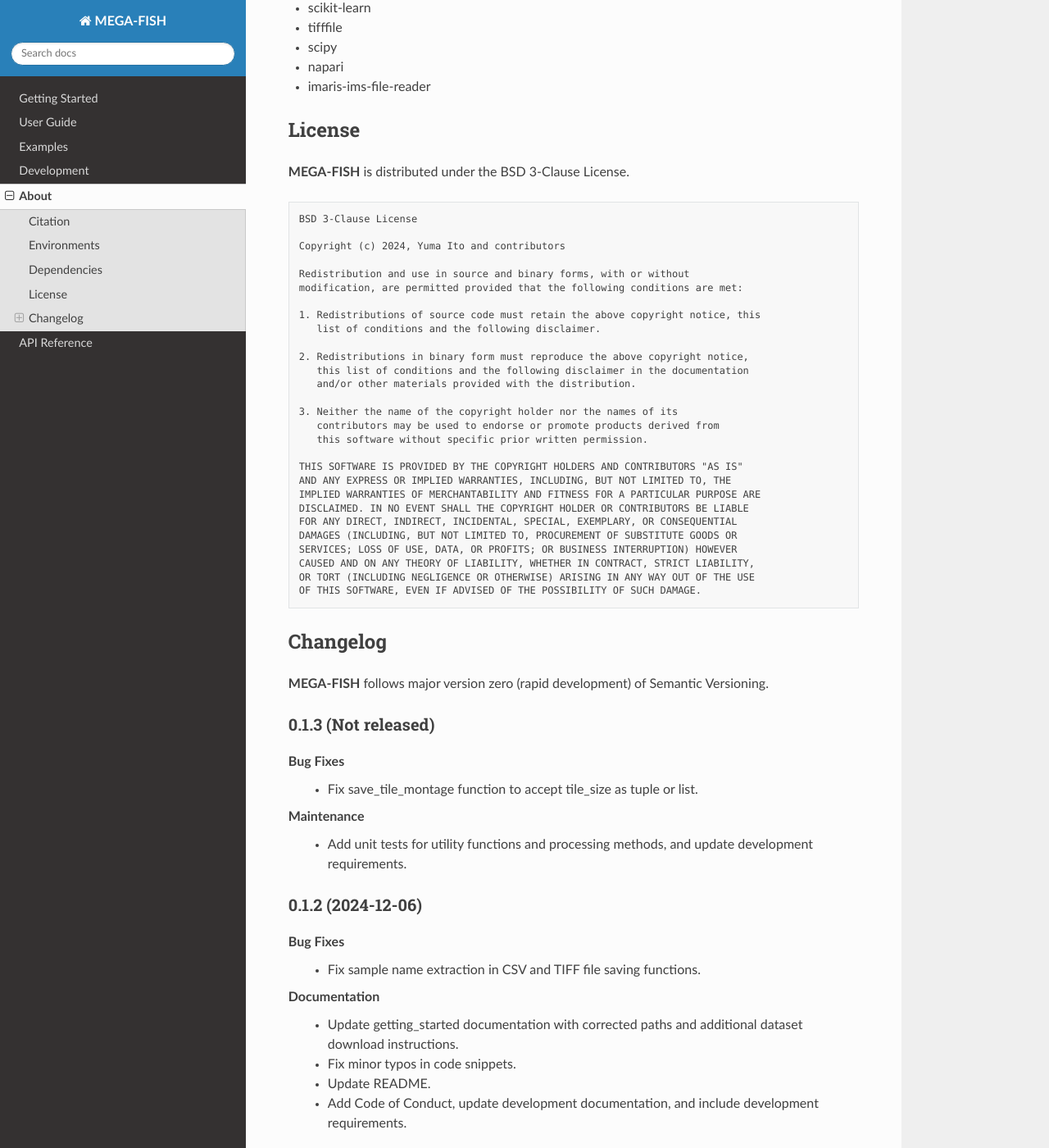
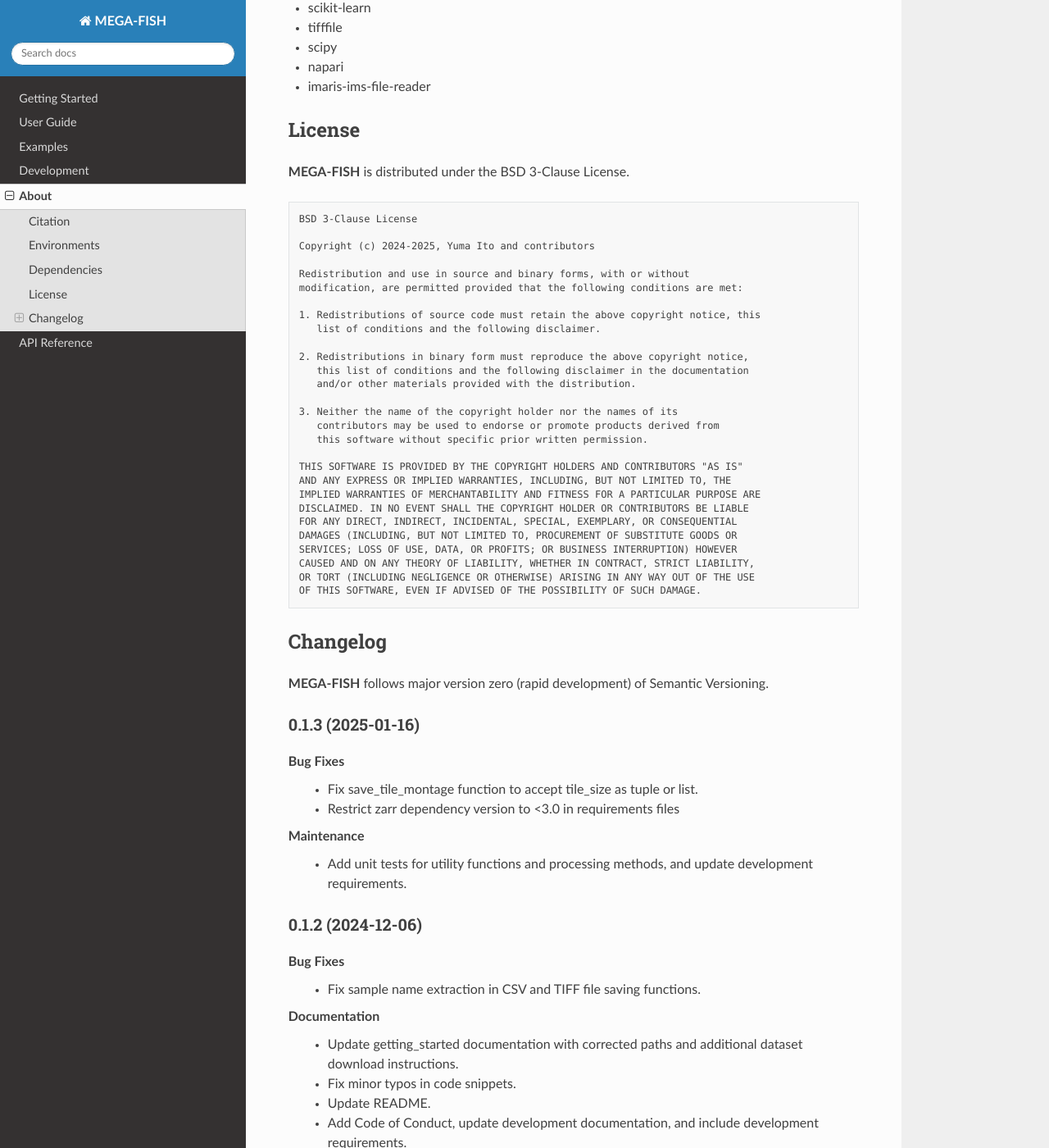
Before and after one commit to yumaitou/megafish, a Sphinx documentation site: the page built from docs/about.rst, in a window 1280 px wide and 1400 px high, scrolled down 906 px. Shown: the whole window at 82% size. Built offline with Sphinx 7.4.7 and the Read the Docs theme 3.1.0, drawn with Linux system fonts in a browser that asks for light colours; some of the changed text lies outside the part shown.

Commit message:
Bump version to 0.1.3 and update copyright

```diff
--- a/docs/about.rst
+++ b/docs/about.rst
@@ -49,7 +49,7 @@
 
    BSD 3-Clause License
 
-   Copyright (c) 2024, Yuma Ito and contributors
+   Copyright (c) 2024-2025, Yuma Ito and contributors
 
    Redistribution and use in source and binary forms, with or without
    modification, are permitted provided that the following conditions are met:
@@ -81,11 +81,12 @@
 
 **MEGA-FISH** follows major version zero (rapid development) of Semantic Versioning.
 
-0.1.3 (Not released)
+0.1.3 (2025-01-16)
 --------------------------
 
 Bug Fixes
   * Fix save_tile_montage function to accept tile_size as tuple or list.
+  * Restrict zarr dependency version to <3.0 in requirements files
 
 Maintenance
   * Add unit tests for utility functions and processing methods, and update development requirements.
--- a/docs/conf.py
+++ b/docs/conf.py
@@ -17,10 +17,10 @@
 # -- Project information ------------------------------------------------------
 
 project = 'MEGA-FISH'
-copyright = '2024, Yuma Ito'
+copyright = '2024-2025, Yuma Ito'
 author = 'Yuma Ito'
 
-version = '0.1.2'
+version = '0.1.3'
 
 # -- General configuration ----------------------------------------------------
 
--- a/src/megafish/__init__.py
+++ b/src/megafish/__init__.py
@@ -11,7 +11,7 @@
 from . import seqfish
 from . import napari
 
-__version__ = "0.1.2"
+__version__ = "0.1.3"
 
 __all__ = ["load", "decode", "process", "register", "segment",
            "seqif", "utils", "view", "tif", "seqfish", "napari", "config",
```
Also changed, not shown: 1 other file.
